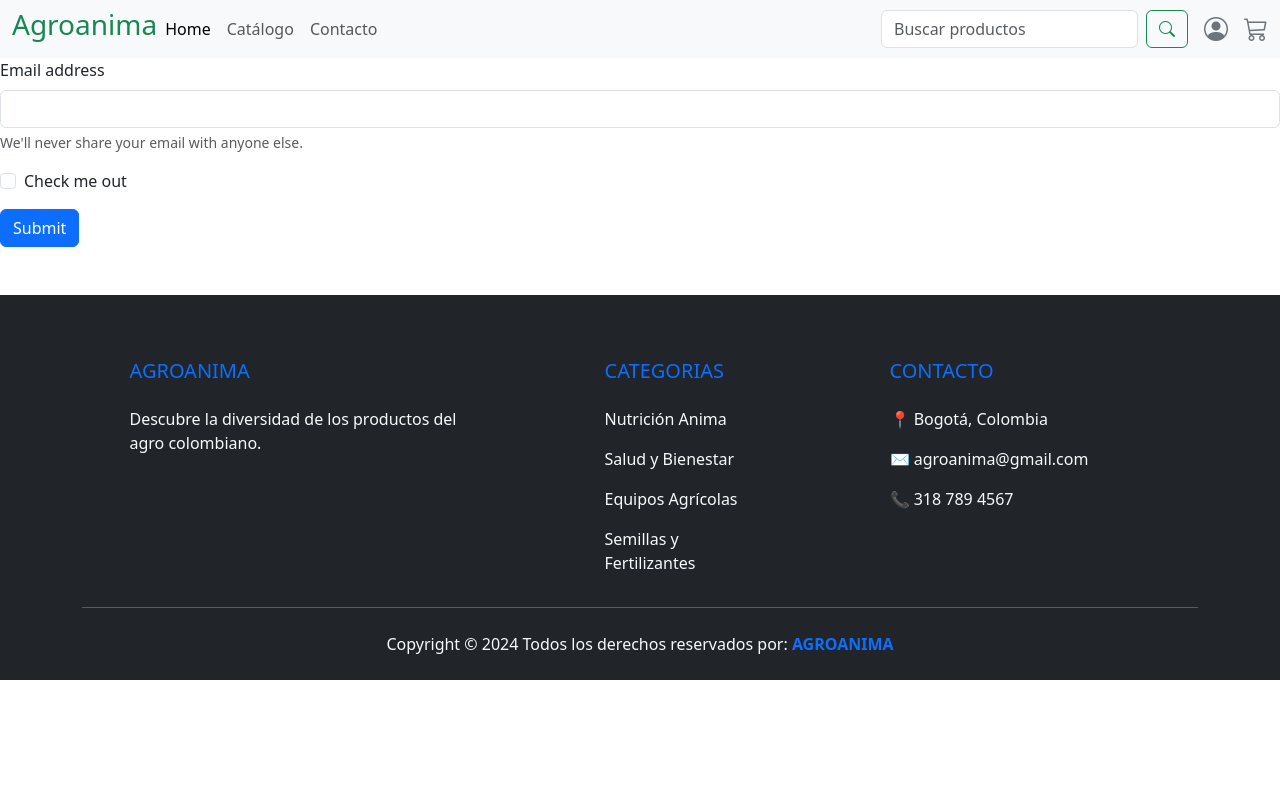
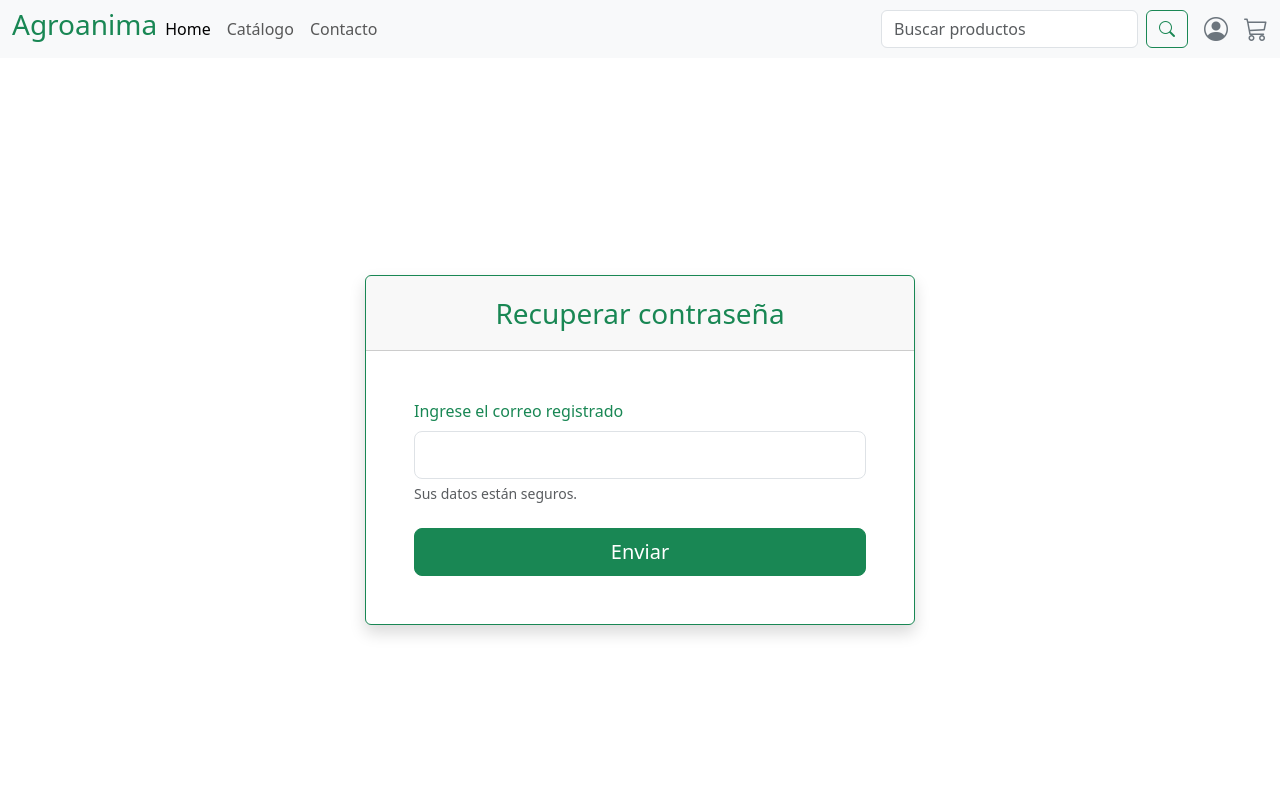
Before and after one commit to adrianasc0230/Taller-Backend, an Angular app in the folder FRONTEND/: page /recover in a window 1280 px wide. Shown: the top 800 px of the page. Built offline with nearby package versions, Linux system fonts and the light colour scheme.

Commit message:
cambio estilo recuperar compraseña

```diff
--- a/FRONTEND/src/app/components/contacto/contacto.html
+++ b/FRONTEND/src/app/components/contacto/contacto.html
@@ -59,7 +59,7 @@
       <div class="card-body">
         <h5 class="card-title">Adriána Sanchez</h5>
         <p class="card-text">Desarrollo frontend. Encargado del diseño de las páginas y la experiencia de usuario.</p>
-        <p class="card-text"><small class="text-body-secondary">adriána@gamil.com</small></p>
+        <p class="card-text"><small class="text-body-secondary">adriana@gmail.com</small></p>
       </div>
     </div>
   </div>
@@ -195,7 +195,7 @@
       <div class="card-body">
         <h5 class="card-title">Katherine Castro</h5>
         <p class="card-text">Contenido y pruebas. Se encarga de los textos, los productos y la calidad del sitio.</p>
-        <p class="card-text"><small class="text-body-secondary">kate.c@gamil.com</small></p>
+        <p class="card-text"><small class="text-body-secondary">kate.c@gmail.com</small></p>
       </div>
     </div>
   </div>
--- a/FRONTEND/src/app/components/recover/recover.html
+++ b/FRONTEND/src/app/components/recover/recover.html
@@ -1,18 +1,27 @@
-<form [formGroup]="recoverForm"(ngSubmit)="handleRecover()">
-  <div class="mb-3">
-    <label for="exampleInputEmail1" class="form-label">Email address</label>
-    <input type="email" class="form-control" id="exampleInputEmail1" aria-describedby="emailHelp" formControlName = "email">
-    <div id="emailHelp" class="form-text">We'll never share your email with anyone else.</div>
+<div class="d-flex justify-content-center align-items-center min-vh-100">
+  <div class="card border-success mb-3 w-100 shadow" style="max-width: 550px;">
+    <div class="card-header fs-3 text-center text-success py-3">Recuperar contraseña</div>
+    <div class="card-body text-success p-5">
+
+      <form [formGroup]="recoverForm" (ngSubmit)="handleRecover()">
+        <div class="mb-4">
+          <label for="exampleInputEmail1" class="form-label">Ingrese el correo registrado</label>
+          <input type="email" class="form-control form-control-lg" id="exampleInputEmail1"
+                 aria-describedby="emailHelp" formControlName="email">
+          <div id="emailHelp" class="form-text">Sus datos están seguros.</div>
+        </div>
+
+        <div class="d-grid">
+          <button type="submit" class="btn btn-success btn-lg">Enviar</button>
+        </div>
+      </form>
+
+      @if (mensaje()) {
+        <div class="alert alert-info mt-3 mb-0">
+          {{ mensaje() }}
+        </div>
+      }
+
+    </div>
   </div>
-  <div class="mb-3 form-check">
-    <input type="checkbox" class="form-check-input" id="exampleCheck1">
-    <label class="form-check-label" for="exampleCheck1">Check me out</label>
-  </div>
-  <button type="submit" class="btn btn-primary">Submit</button>
-</form>
-
-@if (mensaje()){
-    <div class="alert alert-info mt-3">
-        {{ mensaje()}}
-    </div>
-}
+</div>
```
Also changed, not shown: 2 other files (tests, documents, lock files or other folders).
